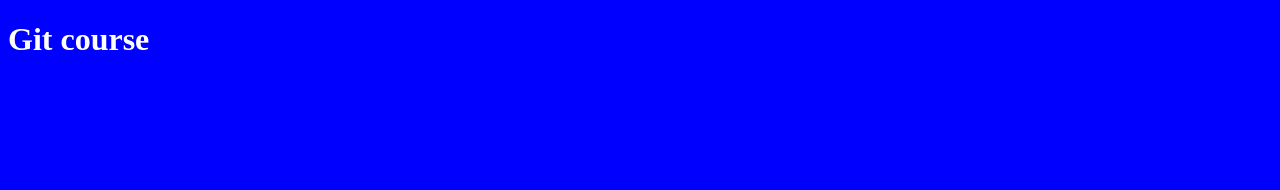
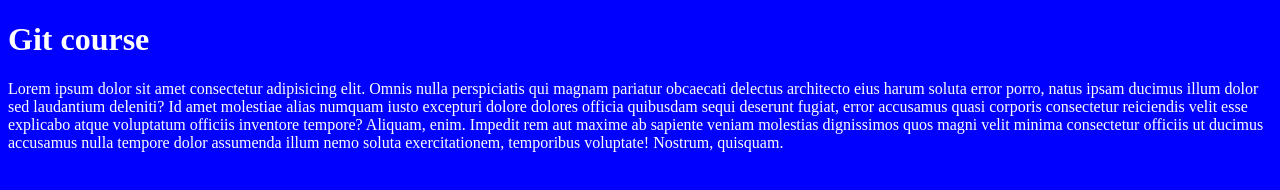
Before and after one commit to bykovmikhail/git-cor, a plain HTML site: page index.html in a window 1280 px wide. Drawn offline with Linux system fonts and the light colour scheme.

Commit message:
try create

```diff
--- a/index.html
+++ b/index.html
@@ -8,6 +8,10 @@
 </head>
 <body>
 	<h1>Git course</h1>
+	<p>Lorem ipsum dolor sit amet consectetur adipisicing elit. Omnis nulla perspiciatis qui magnam pariatur obcaecati delectus architecto eius harum soluta error porro, natus ipsam ducimus illum dolor sed laudantium deleniti?
+	Id amet molestiae alias numquam iusto excepturi dolore dolores officia quibusdam sequi deserunt fugiat, error accusamus quasi corporis consectetur reiciendis velit esse explicabo atque voluptatum officiis inventore tempore? Aliquam, enim.
+	Impedit rem aut maxime ab sapiente veniam molestias dignissimos quos magni velit minima consectetur officiis ut ducimus accusamus nulla tempore dolor assumenda illum nemo soluta exercitationem, temporibus voluptate! Nostrum, quisquam.</p>
+
 
 </body>
 </html>
```
Also changed, not shown: try.html (added).
